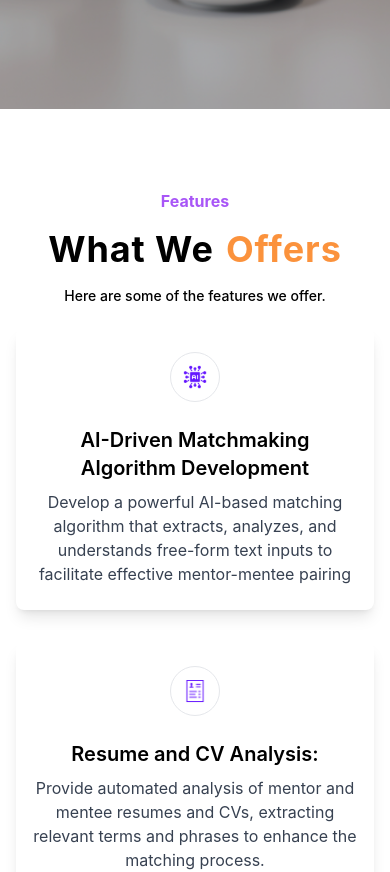
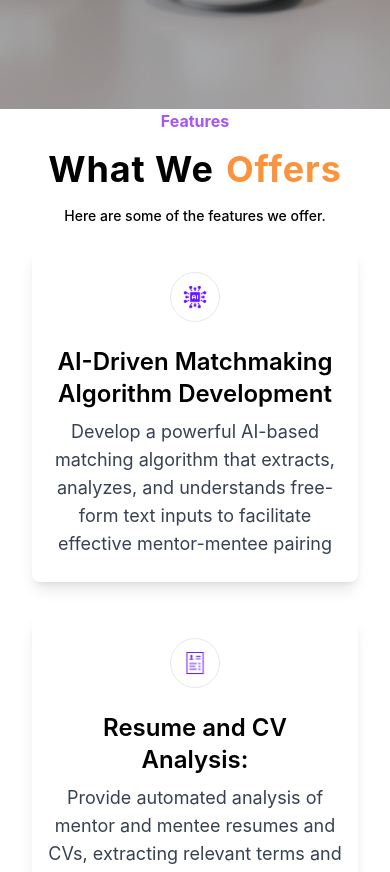
Before and after one commit to cgrgx/v2-front-end, a React (Create React App) app: page / in a window 390 px wide. Shown: the part 735-1607 px from the top of the page. Built offline with nearby package versions, Linux system fonts and the light colour scheme.

Commit message:
responsive

```diff
--- a/src/components/landing/ui/features.js
+++ b/src/components/landing/ui/features.js
@@ -29,8 +29,8 @@ const cards = [
 
 function Features() {
   return (
-    <div className="relative">
-      <div className="flex flex-col items-center md:items-stretch md:flex-row flex-wrap md:justify-center mx-auto py-20 md:py-24 w-full md:w-11/12 ">
+    <div className="relative max-w-6xl mx-auto px-4 sm:px-6 ">
+      <div className="flex flex-col items-center md:items-stretch md:flex-row flex-wrap md:justify-center md:py-24 w-full ">
         <div className="flex flex-col items-center">
           <h5 className="mb-4 text-center font-bold text-purple-500">
             Features
@@ -45,16 +45,19 @@ function Features() {
             Here are some of the features we offer.
           </p>
         </div>
-        <div className="mt-5 w-full"></div>
+        <div className="mt-5 w-full "></div>
         {cards.map((card, i) => (
-          <div key={i} className="max-w-lg md:w-1/2 lg:w-1/4 mx-4 mb-8">
-            <div className=" flex flex-col items-center text-center md:text-left h-full px-4 py-6 rounded-lg shadow-lg bg-white md:flex-row md:items-start">
+          <div
+            key={i}
+            className="max-w-3xl md:min-h-96 md:w-1/2 lg:w-auto mx-4 mb-8 "
+          >
+            <div className=" flex flex-col items-center text-center md:text-left h-full px-4 py-6 rounded-lg shadow-lg  md:flex-row md:items-start md:content-center">
               <div className="border rounded-full p-3 flex-shrink-0">
                 <img src={card.imageSrc} alt="" className="w-6 h-6" />
               </div>
               <div className="sm:ml-4 mt-4 sm:mt-0">
-                <h3 className="mt-2 text-xl font-semibold">{card.title}</h3>
-                <p className="mt-2 text-gray-700">{card.description}</p>
+                <h3 className="mt-2 text-2xl font-semibold">{card.title}</h3>
+                <p className="mt-2 text-lg text-gray-700">{card.description}</p>
               </div>
             </div>
           </div>
--- a/src/components/landing/ui/footer.js
+++ b/src/components/landing/ui/footer.js
@@ -1,5 +1,7 @@
 import React from "react";
 import { Link } from "react-router-dom";
+
+import logo from "../../../assets/trans_logo.png";
 
 function Footer() {
   return (
@@ -12,14 +14,19 @@ function Footer() {
             <div className="md:col-span-4 lg:col-span-5">
               <div className="mb-2">
                 {/* Logo */}
-                <Link href="/" className="inline-block" aria-label="Cruip">
-                  <svg
+                <Link
+                  href="/"
+                  className="inline-block"
+                  aria-label="The Timeless Tutor"
+                >
+                  {/* <svg
                     className="w-8 h-8 fill-current text-purple-600"
                     viewBox="0 0 32 32"
                     xmlns="http://www.w3.org/2000/svg"
                   >
                     <path d="M31.952 14.751a260.51 260.51 0 00-4.359-4.407C23.932 6.734 20.16 3.182 16.171 0c1.634.017 3.21.28 4.692.751 3.487 3.114 6.846 6.398 10.163 9.737.493 1.346.811 2.776.926 4.262zm-1.388 7.883c-2.496-2.597-5.051-5.12-7.737-7.471-3.706-3.246-10.693-9.81-15.736-7.418-4.552 2.158-4.717 10.543-4.96 16.238A15.926 15.926 0 010 16C0 9.799 3.528 4.421 8.686 1.766c1.82.593 3.593 1.675 5.038 2.587 6.569 4.14 12.29 9.71 17.792 15.57-.237.94-.557 1.846-.952 2.711zm-4.505 5.81a56.161 56.161 0 00-1.007-.823c-2.574-2.054-6.087-4.805-9.394-4.044-3.022.695-4.264 4.267-4.97 7.52a15.945 15.945 0 01-3.665-1.85c.366-3.242.89-6.675 2.405-9.364 2.315-4.107 6.287-3.072 9.613-1.132 3.36 1.96 6.417 4.572 9.313 7.417a16.097 16.097 0 01-2.295 2.275z" />
-                  </svg>
+                  </svg> */}
+                  <img src={logo} alt="logo" className="w-15 h-12" />
                 </Link>
               </div>
               <div className="text-gray-400">
@@ -243,7 +250,7 @@ function Footer() {
 
             {/* Copyrights note */}
             <div className="text-gray-400 text-sm mr-4">
-              &copy; Cruip.com. All rights reserved.
+              &copy; thetimelesstutor.com. All rights reserved.
             </div>
           </div>
         </div>
--- a/src/components/landing/ui/header.js
+++ b/src/components/landing/ui/header.js
@@ -11,7 +11,7 @@ function Header() {
           {/* Site branding */}
           <div className="shrink-0 mr-4">
             {/* Logo */}
-            <NavLink to="/" className="block" aria-label="Cruip">
+            <NavLink to="/" className="block" aria-label="The Timeless Tutor">
               {/* <svg
                 className="w-8 h-8 fill-current text-purple-600"
                 viewBox="0 0 32 32"
--- a/src/components/landing/ui/zigzag.js
+++ b/src/components/landing/ui/zigzag.js
@@ -1,4 +1,6 @@
 import React from "react";
+import { Link } from "react-router-dom";
+
 import featImage01 from "../../../assets/FeatureImg.png";
 import featImage03 from "../../../assets/undraw_stepping_up_g6oo.svg";
 
@@ -60,13 +62,13 @@ function Zigzag() {
           </div>
 
           {/* 2nd item */}
-          <div className="mt-8 flex flex-col md:flex-row-reverse md:mt-12 items-center">
+          <div className="mt-8 flex flex-col md:flex-row-reverse md:mt-20 items-center">
             {/* Content */}
             <div
               className="max-w-xl md:max-w-none md:w-full mx-auto md:col-span-7 lg:col-span-6 "
               data-aos="fade-right"
             >
-              <div className="md:pr-4 lg:pr-12 xl:pr-16">
+              <div className="md:pl-4 lg:pl-12 xl:pl-16">
                 <div className="w-full flex flex-col items-center justify-center text-4xl lg:text-5xl gap-5">
                   <span className="font-bold text-orange-400 text-center ">
                     Easy to
@@ -75,6 +77,7 @@ function Zigzag() {
                     Get Started
                   </div>
                 </div>
+
                 <p className="text-xl m-4">
                   Getting started is as easy as 1-2-3! Simply follow these
                   simple steps to begin your journey with us.
@@ -112,6 +115,12 @@ function Zigzag() {
                     <span>Step 3</span>
                   </li>
                 </ul>
+                <Link
+                  to="/signup"
+                  className="flex items-center justify-center text-xl px-8 py-3 mt-4 w-48 bg-purple-600 text-white font-bold rounded-full shadow-lg transition duration-300 hover:bg-primary-700 hover:text-white focus:shadow-outline transform hover:scale-105"
+                >
+                  Get Started
+                </Link>
               </div>
             </div>
             {/* Image */}
```
